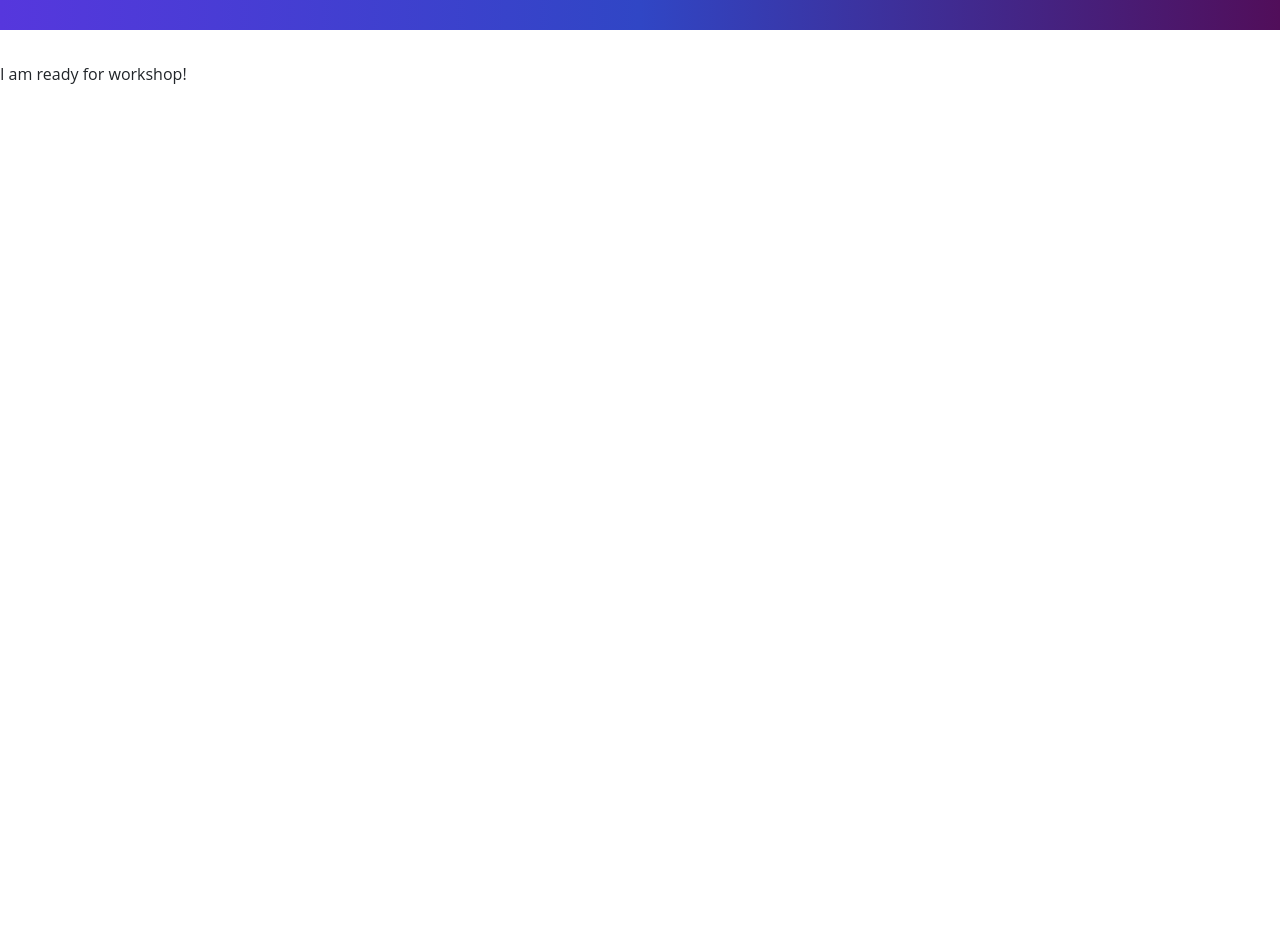
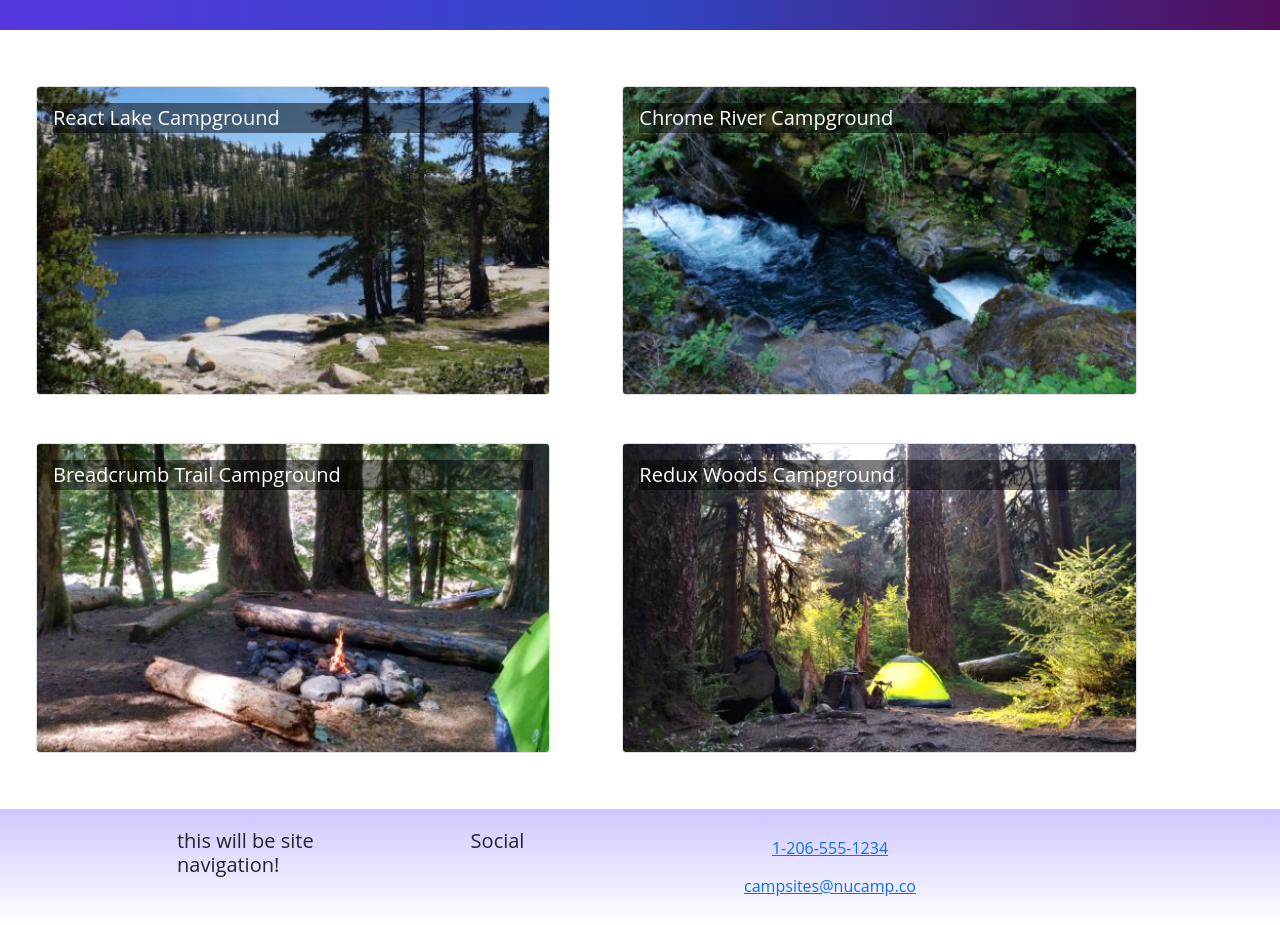
Before and after one commit to aizatibraimova/ReactCourseProject, a JavaScript app: page / in a window 1280 px wide. Shown: the part 98-1023 px from the top of the page. Before the commit the page ends 800 px from the top, so only its background shows below. Built offline with nearby package versions, Linux system fonts and the light colour scheme; the HTML template or start-up script is replaced by a standard one.

Commit message:
Footer, Header, Campsite Lists

```diff
--- a/src/App.js
+++ b/src/App.js
@@ -1,19 +1,14 @@
-import React from "react";
-import { Container, Navbar, NavbarBrand } from "reactstrap";
-import NucampLogo from "./app/assets/img/logo.png";
+import Header from "./components/Header";
+import Footer from "./components/Footer";
 import "./App.css";
+import CampsitesList from "./features/campsites/CampsitesList";
 
 function App() {
   return (
     <div className="App">
-      <Navbar dark color="primary" sticky="top" expand="md">
-        <Container>
-          <NavbarBrand href="/">
-            <img src={NucampLogo} alt="nucamp logo" />
-          </NavbarBrand>
-        </Container>
-      </Navbar>
-      I am ready for workshop!
+      <Header/>
+      <CampsitesList />
+      <Footer/>
     </div>
   );
 }
--- /dev/null
+++ b/src/components/Footer.js
@@ -0,0 +1,52 @@
+import { Container, Row, Col } from "reactstrap";
+
+const Footer = () => {
+  return (
+    <footer className="site-footer">
+      <Container>
+        <Row>
+          <Col xs={{ size: 4, offset: 1 }} sm="2">
+            <h5>this will be site navigation!</h5>
+          </Col>
+          <Col xs="6" sm="3" className="text-center">
+            <h5>Social</h5>
+            <a
+              className="btn btn-social-icon btn-instagram"
+              href="http://instagram.com/">
+              <i className="fa fa-instagram" />
+            </a>{" "}
+            <a
+              className="btn btn-social-icon btn-facebook"
+              href="http://www.facebook.com/">
+              <i className="fa fa-facebook" />
+            </a>{" "}
+            <a
+              className="btn btn-social-icon btn-twitter"
+              href="http://twitter.com/">
+              <i className="fa fa-twitter" />
+            </a>{" "}
+            <a
+              className="btn btn-social-icon btn-google"
+              href="http://youtube.com/">
+              <i className="fa fa-youtube" />
+            </a>
+          </Col>
+          <Col sm="4" className="text-center">
+            <a role="button" className="btn btn-link" href="tel:+12065551234">
+              <i className="fa fa-phone" /> 1-206-555-1234
+            </a>
+            <br />
+            <a
+              role="button"
+              className="btn btn-link"
+              href="mailto:notreal@notreal.co">
+              <i className="fa fa-envelope-o" /> campsites@nucamp.co
+            </a>
+          </Col>
+        </Row>
+      </Container>
+    </footer>
+  );
+};
+
+export default Footer;
--- /dev/null
+++ b/src/components/Header.js
@@ -0,0 +1,14 @@
+import { Navbar, NavbarBrand } from "reactstrap";
+import NucampLogo from "../app/assets/img/logo.png";
+
+const Header = () => {
+  return (
+    <Navbar dark color="primary" sticky="top" expand="md">
+      <NavbarBrand href="/">
+        <img src={NucampLogo} alt="nucamp logo" />
+      </NavbarBrand>
+    </Navbar>
+  );
+};
+
+export default Header;
--- /dev/null
+++ b/src/features/campsites/CampsiteCard.js
@@ -0,0 +1,18 @@
+import { Card, CardImg, CardImgOverlay, CardTitle } from 'reactstrap';
+
+ const CampsiteCard = (props) => {
+    return (
+        <Card>
+            <CardImg
+                width='100%'
+                src={props.campsite.image}
+                alt={props.campsite.name}
+            />
+            <CardImgOverlay>
+                <CardTitle>{props.campsite.name}</CardTitle>
+            </CardImgOverlay>
+        </Card>
+    )
+ }
+
+ export default CampsiteCard;
--- /dev/null
+++ b/src/features/campsites/CampsitesList.js
@@ -0,0 +1,19 @@
+import { CAMPSITES } from '../../app/shared/CAMPSITES';
+import { Col, Row } from 'reactstrap';
+import CampsiteCard from "./CampsiteCard";
+
+const CampsitesList = () => {
+    return (
+        <Row className='ms-auto'>
+            {CAMPSITES.map((campsite) => {
+                        return (
+                            <Col md='5' className='m-4' key={campsite.id}>
+                                <CampsiteCard campsite={campsite} />
+                            </Col>
+                        );
+                    })}
+        </Row>
+    )
+}
+
+export default CampsitesList;
```
